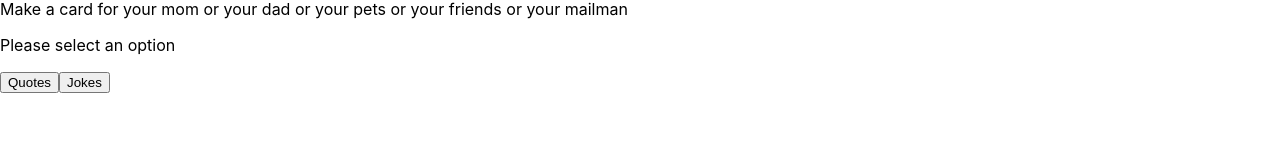
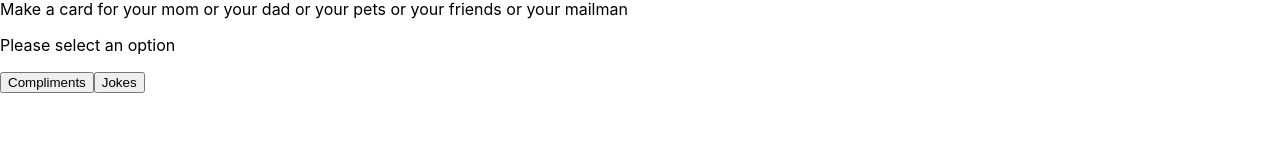
Before and after one commit to kpn678/stretch-tech, a React (Create React App) app: page / in a window 1280 px wide. Shown: the part 139-300 px from the top of the page. Built offline with nearby package versions, Linux system fonts and the light colour scheme.

Commit message:
Create choice state in app

```diff
--- a/src/Components/App/App.tsx
+++ b/src/Components/App/App.tsx
@@ -1,4 +1,4 @@
-import React, { FC, useState} from 'react';
+import React, { FC, useState, MouseEvent} from 'react';
 import './App.css';
 import { Route, Link } from "react-router-dom"
 import NavBar from '../NavBar/NavBar';
@@ -10,6 +10,7 @@ import Card from "../../types/Card.type"
 
 const App: FC = () => {
 
+  const [choice, setChoice] = useState<string>('')
   const [savedCards, setSavedCards] = useState<Card[]>([])
   const [currentCard, setCurrentCard] = useState<Card>({
     from: "",
@@ -17,6 +18,12 @@ const App: FC = () => {
     message: "",
     quote: ""
   })
+
+  const handleClick = (event: MouseEvent) => {
+    const target = event.target as HTMLButtonElement
+    setChoice(target.name)
+
+  }
 
   const saveCard = (card: Card): void => {
     setSavedCards([...savedCards, card])
@@ -39,9 +46,9 @@ const App: FC = () => {
           <p>Please select an option</p>
           <div className='choices'>
             <Link to="/create-card">
-              <button data-cy='quotes-button'>Quotes</button>
+              <button name='compliments' onClick={(event) => handleClick(event)} data-cy='compliments-button'>Compliments</button>
             </Link>
-            <button data-cy='jokes-button'>Jokes</button>
+            <button name='jokes' onClick={(event) => handleClick(event)} data-cy='jokes-button'>Jokes</button>
           </div>
         </section>}
       />
```
